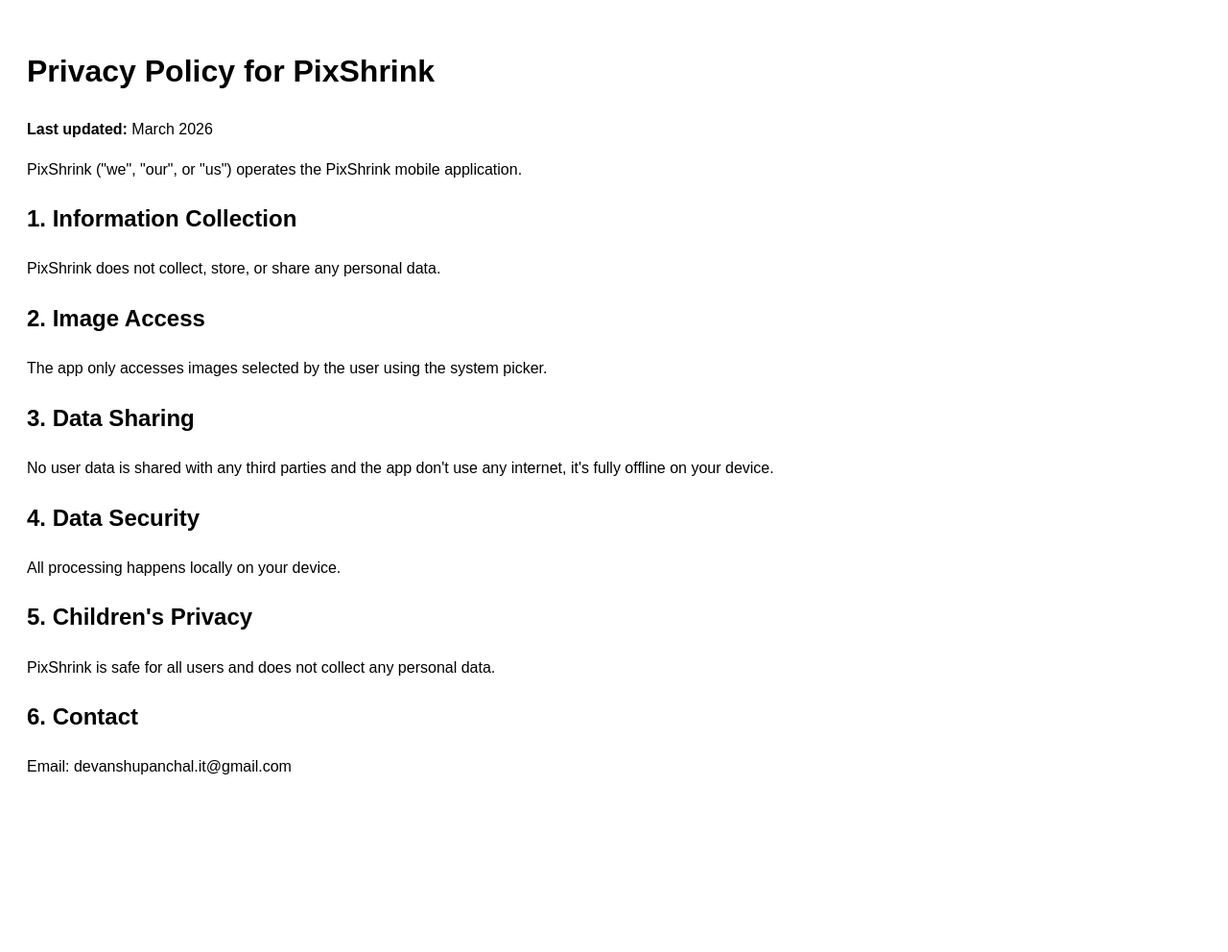
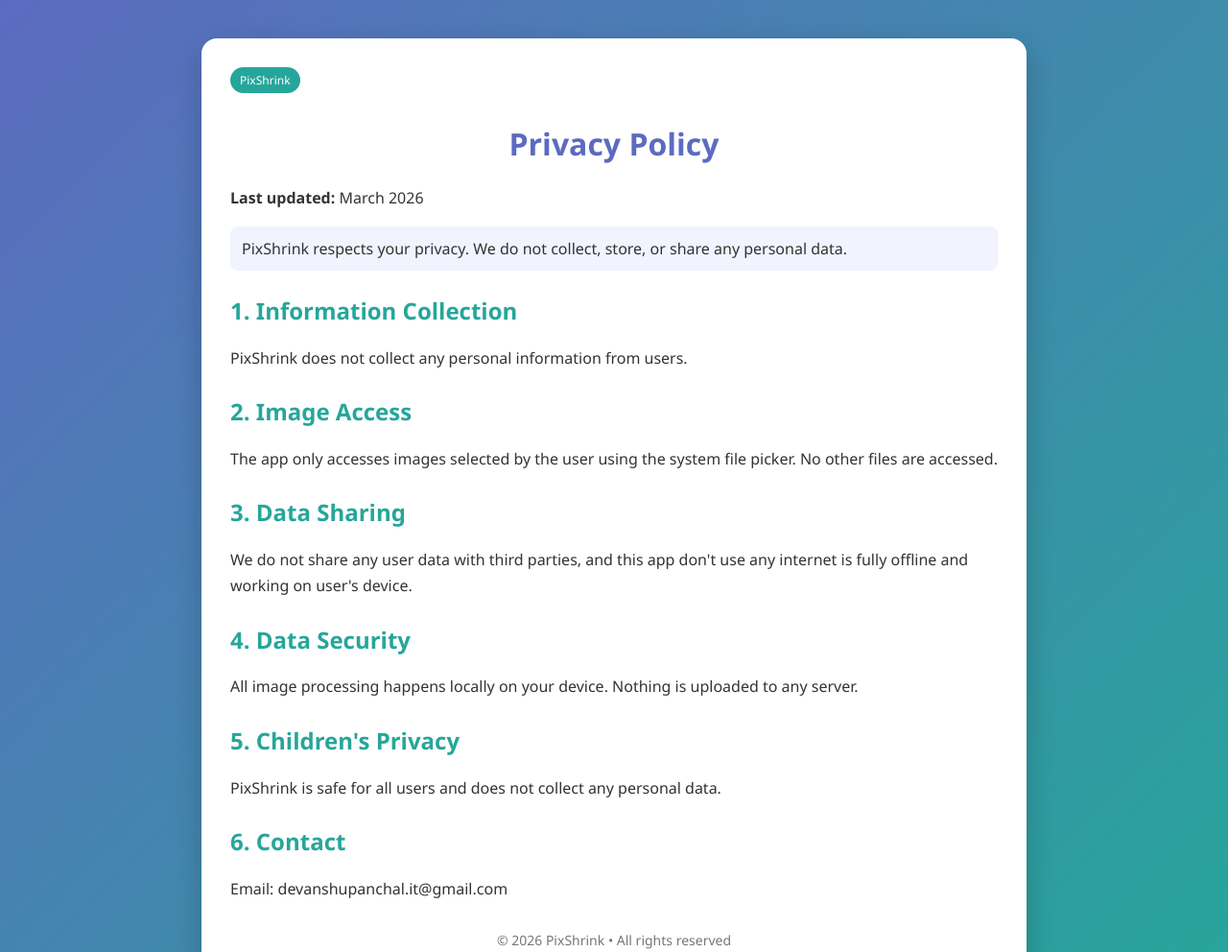
Before and after one commit to Daredevil2810/pixshrink-privacy-policy, a plain HTML site: page index.html in a window 1280 px wide. Shown: the top 992 px of the page at 96% size. Before the commit the page ends 856 px from the top, so only its background shows below. Drawn offline with Linux system fonts and the light colour scheme.

Commit message:
Update index.html

```diff
--- a/index.html
+++ b/index.html
@@ -1,28 +1,92 @@
 <!DOCTYPE html>
-<html>
+<html lang="en">
 <head>
+    <meta charset="UTF-8">
+    <meta name="viewport" content="width=device-width, initial-scale=1.0">
     <title>PixShrink Privacy Policy</title>
-    <meta name="viewport" content="width=device-width, initial-scale=1">
+
+    <style>
+        body {
+            margin: 0;
+            font-family: 'Segoe UI', sans-serif;
+            background: linear-gradient(135deg, #5C6BC0, #26A69A);
+            color: #333;
+        }
+
+        .container {
+            max-width: 800px;
+            margin: 40px auto;
+            background: #ffffff;
+            border-radius: 16px;
+            padding: 30px;
+            box-shadow: 0 10px 30px rgba(0,0,0,0.2);
+        }
+
+        h1 {
+            text-align: center;
+            color: #5C6BC0;
+        }
+
+        h2 {
+            color: #26A69A;
+            margin-top: 25px;
+        }
+
+        p {
+            line-height: 1.7;
+        }
+
+        .highlight {
+            background: #f1f3ff;
+            padding: 12px;
+            border-radius: 8px;
+            margin: 15px 0;
+        }
+
+        .footer {
+            text-align: center;
+            margin-top: 30px;
+            font-size: 14px;
+            color: #777;
+        }
+
+        .badge {
+            display: inline-block;
+            background: #26A69A;
+            color: white;
+            padding: 5px 10px;
+            border-radius: 20px;
+            font-size: 12px;
+            margin-bottom: 10px;
+        }
+
+    </style>
 </head>
-<body style="font-family: Arial; padding: 20px; line-height: 1.6;">
 
-<h1>Privacy Policy for PixShrink</h1>
+<body>
+
+<div class="container">
+
+    <div class="badge">PixShrink</div>
+    <h1>Privacy Policy</h1>
 
     <p><strong>Last updated:</strong> March 2026</p>
 
-<p>PixShrink ("we", "our", or "us") operates the PixShrink mobile application.</p>
+    <div class="highlight">
+        PixShrink respects your privacy. We do not collect, store, or share any personal data.
+    </div>
 
     <h2>1. Information Collection</h2>
-<p>PixShrink does not collect, store, or share any personal data.</p>
+    <p>PixShrink does not collect any personal information from users.</p>
 
     <h2>2. Image Access</h2>
-<p>The app only accesses images selected by the user using the system picker.</p>
+    <p>The app only accesses images selected by the user using the system file picker. No other files are accessed.</p>
 
     <h2>3. Data Sharing</h2>
-<p>No user data is shared with any third parties and the app don't use any internet, it's fully offline on your device.</p>
+    <p>We do not share any user data with third parties, and this app don't use any internet is fully offline and working on user's device.</p>
 
     <h2>4. Data Security</h2>
-<p>All processing happens locally on your device.</p>
+    <p>All image processing happens locally on your device. Nothing is uploaded to any server.</p>
 
     <h2>5. Children's Privacy</h2>
     <p>PixShrink is safe for all users and does not collect any personal data.</p>
@@ -30,5 +94,11 @@
     <h2>6. Contact</h2>
     <p>Email: devanshupanchal.it@gmail.com</p>
 
+    <div class="footer">
+        © 2026 PixShrink • All rights reserved
+    </div>
+
+</div>
+
 </body>
 </html>
```
Lines whose indentation alone changed are shown as unchanged.
